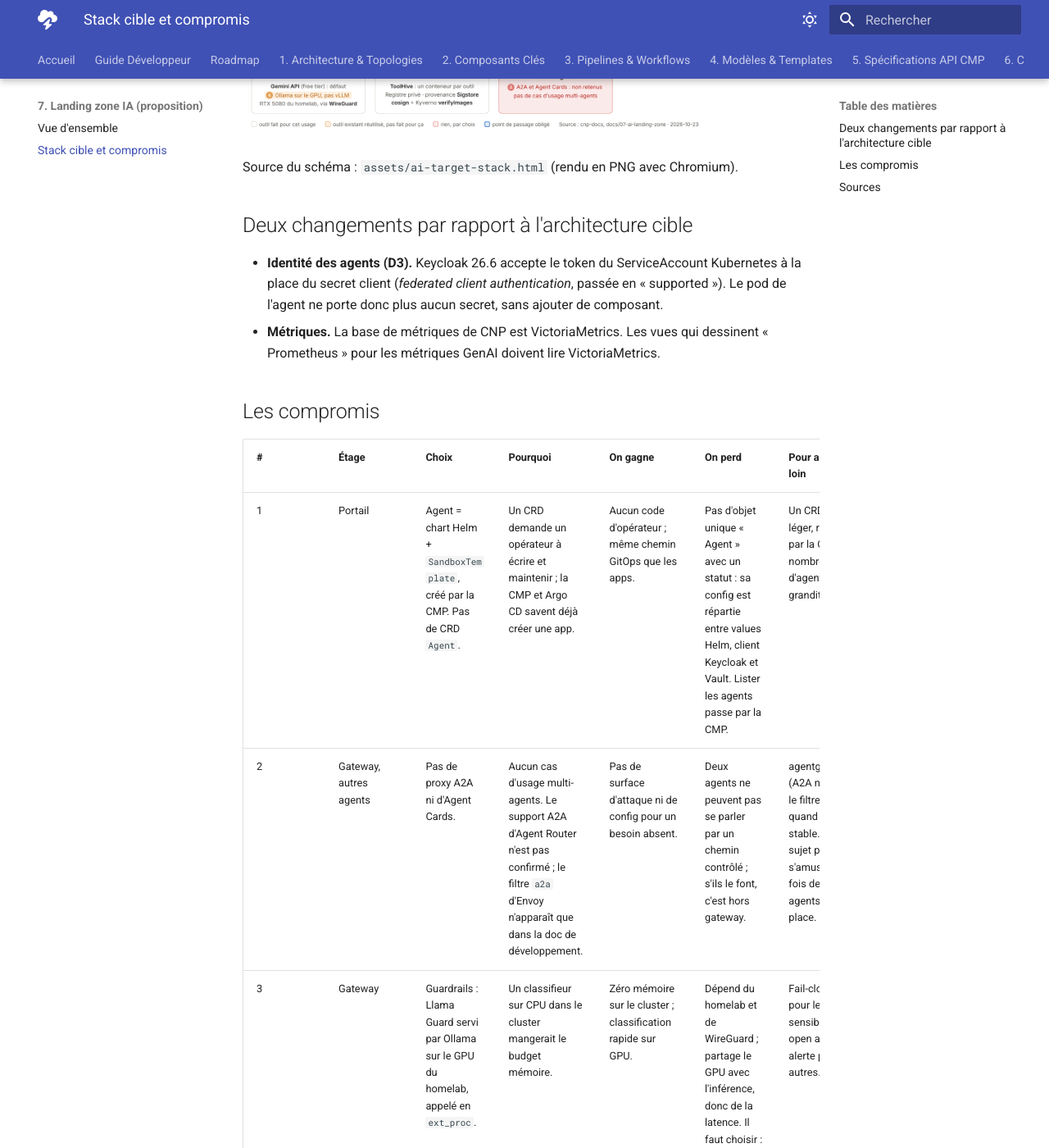
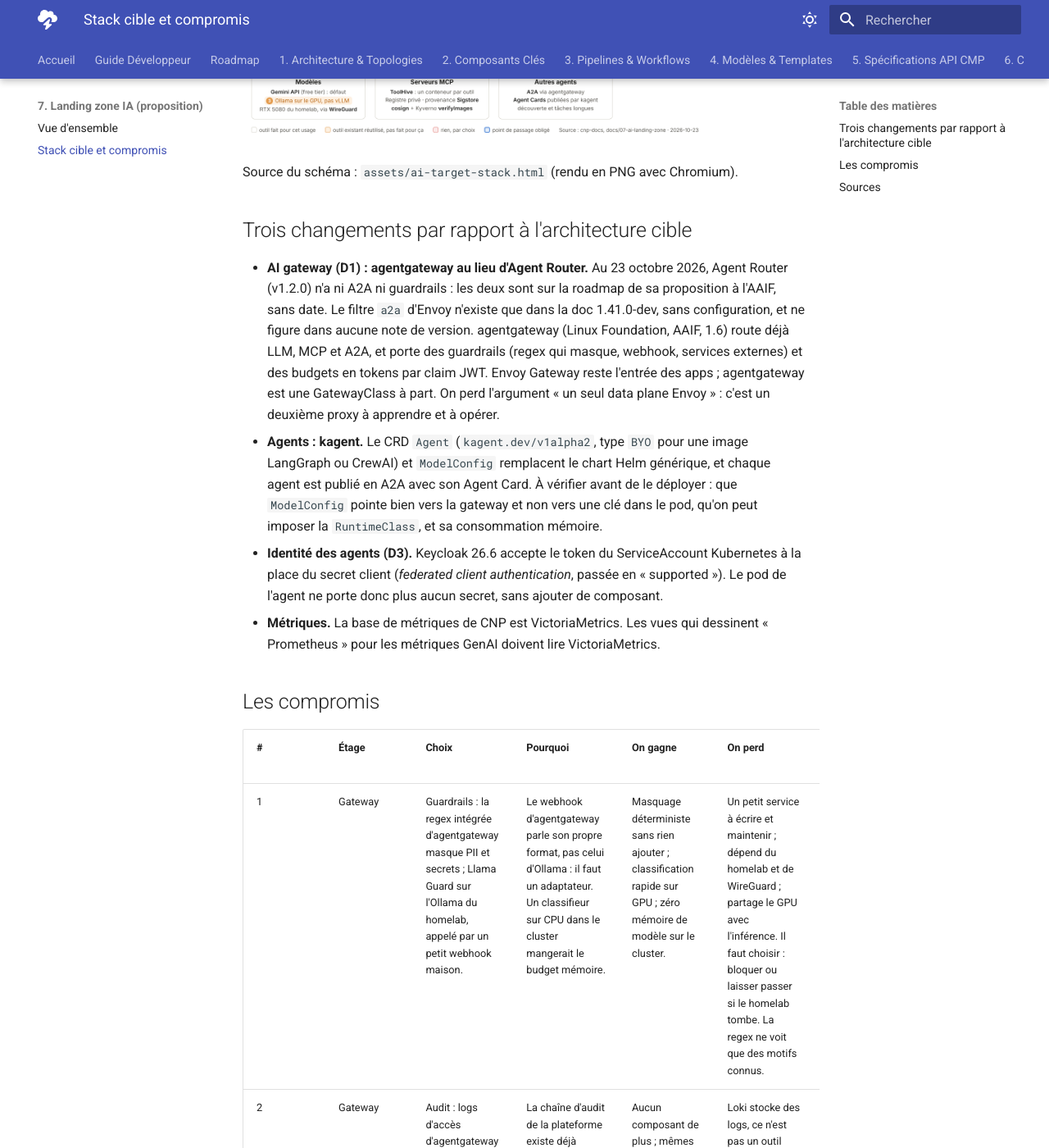
Before and after one commit to 3-Istor/cnp-docs, an MkDocs documentation site: the page built from docs/07-ai-landing-zone/01-stack-cible.md, in a window 1280 px wide and 1400 px high, scrolled down 706 px. Shown: the whole window at 82% size. Built offline with MkDocs 1.6.1 and Material for MkDocs 9.7.7, drawn with Linux system fonts in a browser that asks for light colours; some of the changed text lies outside the part shown.

Commit message:
Switch the AI gateway to agentgateway and add kagent for agents
Agent Router 1.2 has neither A2A nor guardrails yet (roadmap only) and the
Envoy a2a filter exists only in 1.41-dev docs. agentgateway routes LLM, MCP
and A2A and has guardrails and per-agent token budgets; kagent brings the
Agent CRD and A2A publishing. Trade-offs renumbered 1 to 7.

Co-Authored-By: Claude Opus 5.5 <noreply@anthropic.com>
Claude-Session: https://claude.ai/code/session_01XfZAa9sZebP5HHG6wWjicd

```diff
--- a/docs/07-ai-landing-zone/01-stack-cible.md
+++ b/docs/07-ai-landing-zone/01-stack-cible.md
@@ -14,7 +14,21 @@ consomme beaucoup est écarté quand la plateforme a déjà de quoi couvrir le b
 
 Source du schéma : `assets/ai-target-stack.html` (rendu en PNG avec Chromium).
 
-## Deux changements par rapport à l'architecture cible
+## Trois changements par rapport à l'architecture cible
+
+- **AI gateway (D1) : agentgateway au lieu d'Agent Router.** Au 23 octobre 2026, Agent Router
+  (v1.2.0) n'a ni A2A ni guardrails : les deux sont sur la roadmap de sa proposition à l'AAIF,
+  sans date. Le filtre `a2a` d'Envoy n'existe que dans la doc 1.41.0-dev, sans configuration, et
+  ne figure dans aucune note de version. agentgateway (Linux Foundation, AAIF, 1.6) route déjà
+  LLM, MCP et A2A, et porte des guardrails (regex qui masque, webhook, services externes) et des
+  budgets en tokens par claim JWT. Envoy Gateway reste l'entrée des apps ; agentgateway est une
+  GatewayClass à part. On perd l'argument « un seul data plane Envoy » : c'est un deuxième proxy
+  à apprendre et à opérer.
+- **Agents : kagent.** Le CRD `Agent` (`kagent.dev/v1alpha2`, type `BYO` pour une image
+  LangGraph ou CrewAI) et `ModelConfig` remplacent le chart Helm générique, et chaque agent est
+  publié en A2A avec son Agent Card. À vérifier avant de le déployer : que `ModelConfig` pointe
+  bien vers la gateway et non vers une clé dans le pod, qu'on peut imposer la `RuntimeClass`, et
+  sa consommation mémoire.
 
 - **Identité des agents (D3).** Keycloak 26.6 accepte le token du ServiceAccount Kubernetes à la
   place du secret client (*federated client authentication*, passée en « supported »). Le pod
@@ -26,21 +40,21 @@ Source du schéma : `assets/ai-target-stack.html` (rendu en PNG avec Chromium).
 
 | # | Étage | Choix | Pourquoi | On gagne | On perd | Pour aller plus loin |
 |---|---|---|---|---|---|---|
-| 1 | Portail | Agent = chart Helm + `SandboxTemplate`, créé par la CMP. Pas de CRD `Agent`. | Un CRD demande un opérateur à écrire et maintenir ; la CMP et Argo CD savent déjà créer une app. | Aucun code d'opérateur ; même chemin GitOps que les apps. | Pas d'objet unique « Agent » avec un statut : sa config est répartie entre values Helm, client Keycloak et Vault. Lister les agents passe par la CMP. | Un CRD `Agent` léger, réconcilié par la CMP, si le nombre d'agents grandit. |
-| 2 | Gateway, autres agents | Pas de proxy A2A ni d'Agent Cards. | Aucun cas d'usage multi-agents. Le support A2A d'Agent Router n'est pas confirmé ; le filtre `a2a` d'Envoy n'apparaît que dans la doc de développement. | Pas de surface d'attaque ni de config pour un besoin absent. | Deux agents ne peuvent pas se parler par un chemin contrôlé ; s'ils le font, c'est hors gateway. | agentgateway (A2A natif), ou le filtre Envoy quand il sera stable. Bon sujet pour s'amuser une fois deux agents en place. |
-| 3 | Gateway | Guardrails : Llama Guard servi par Ollama sur le GPU du homelab, appelé en `ext_proc`. | Un classifieur sur CPU dans le cluster mangerait le budget mémoire. | Zéro mémoire sur le cluster ; classification rapide sur GPU. | Dépend du homelab et de WireGuard ; partage le GPU avec l'inférence, donc de la latence. Il faut choisir : bloquer (fail-closed) ou laisser passer si le homelab tombe. | Fail-closed pour les projets sensibles, fail-open avec alerte pour les autres. |
-| 4 | Gateway | Masquage PII et secrets : aucun outil. | Jamais conçu ; un service de détection de PII (Python et modèles NLP) est lourd pour le budget. | Rien à faire tourner. | Un secret ou une donnée personnelle dans un prompt peut partir chez Gemini, dont le free tier peut utiliser les données. Llama Guard classe le contenu, il ne masque rien. | Court terme : filtre regex des secrets dans l'`ext_proc` (léger). Plus tard : un service type Presidio sur le GPU. D'ici là, les projets *Local* restent sur Ollama. |
-| 5 | Gateway | Audit : access logs de la gateway et décisions OPA → Alloy → Loki, puis l'archive Object Lock existante. | La chaîne d'audit de la plateforme existe déjà (CronJob `audit-archive`, bucket RGW en COMPLIANCE 30 jours). | Aucun composant de plus ; mêmes requêtes LogQL, mêmes alertes, même archive. | Loki est un stockage de logs, pas un outil d'audit : pas de schéma imposé, recherche par agent ou par outil seulement si les champs sont bien posés. 14 jours à chaud par défaut. | Fixer les champs (utilisateur, agent, projet, modèle, outil, tokens, décision), passer `ai-gateway` à 30 jours, ajouter la source à l'export de l'archive. |
-| 6 | Modèles | Ollama sur la RTX 5080 du homelab, pas vLLM. | Un seul GPU de 16 Go, un usage de labo. | Un binaire, beaucoup de modèles, changement de modèle à chaud, API compatible OpenAI. | Moins de débit sous charge concurrente que vLLM, moins de réglages de production ; l'Inference Extension ne s'applique pas. | vLLM si plusieurs GPU ou beaucoup d'appels simultanés. |
-| 7 | Identité | Pas de SPIRE / SPIFFE. | Avec la federated client authentication, Keycloak donne déjà une identité de workload sans secret. SPIRE ajoute un serveur et un agent par nœud. | Une brique de moins ; le pod n'a plus de secret. | Pas de SVID pour du mTLS entre workloads ; l'identité reste liée à Kubernetes, ce qui complique la fédération avec EKS et GKE. Le support SPIFFE de Keycloak est encore en preview. | SPIRE quand le mTLS entre agents ou la fédération multicloud deviennent utiles. Léger : bon candidat pour s'amuser. |
-| 8 | Observabilité | Traces LLM dans Tempo et Grafana, pas Langfuse. | Langfuse auto-hébergé demande au moins ~21,5 Gio de RAM (web, worker, ClickHouse, Postgres, Redis) : hors budget. | Une seule stack d'observabilité, déjà opérée. | Pas d'interface pensée pour les LLM : pas de lecture confortable des prompts et réponses par session, pas d'annotation ni de score, pas de gestion de prompts. | Arize Phoenix : un conteneur, OTel natif. Arize fait tourner ses instances hébergées avec 2 Go de RAM et 1 CPU ; ici il s'appuierait sur un Postgres CloudNativePG. Les évals tournent avec promptfoo dans GitHub Actions, sans rien sur le cluster (MIT ; rachat par OpenAI annoncé en mars 2026, à surveiller). |
-| 9 | FinOps | Budgets : quotas de tokens au rate limit de la gateway et OpenCost. | Rien de dédié au FinOps LLM ; la gateway compte déjà les tokens. | Le plafond est appliqué à la gateway, pas seulement constaté. | Le rate limit compte des tokens par fenêtre, pas des euros ; OpenCost chiffre l'infra, pas les appels. La table de prix est à tenir à la main. | Quota par agent en plus du quota par projet ; coût en euros calculé dans Grafana (tokens × prix) ; alerte à 80 %. |
-| 10 | FinOps | Plafond d'étapes : limite d'itérations du framework (par exemple `recursion_limit` de LangGraph), posée par le kit d'agent. | La gateway ne voit que des appels, pas les étapes d'un agent. | Zéro composant. | Rien ne l'impose côté plateforme : un agent au code maison peut l'ignorer. | Le quota de tokens par agent sert de plafond dur ; une policy de revue du kit d'agent vérifie la limite. |
+| 1 | Gateway | Guardrails : la regex intégrée d'agentgateway masque PII et secrets ; Llama Guard sur l'Ollama du homelab, appelé par un petit webhook maison. | Le webhook d'agentgateway parle son propre format, pas celui d'Ollama : il faut un adaptateur. Un classifieur sur CPU dans le cluster mangerait le budget mémoire. | Masquage déterministe sans rien ajouter ; classification rapide sur GPU ; zéro mémoire de modèle sur le cluster. | Un petit service à écrire et maintenir ; dépend du homelab et de WireGuard ; partage le GPU avec l'inférence. Il faut choisir : bloquer ou laisser passer si le homelab tombe. La regex ne voit que des motifs connus. | Fail-closed pour les projets sensibles, mode `Audit` avec alerte pour les autres. |
+| 2 | Gateway | Audit : logs d'accès d'agentgateway → Alloy → Loki, puis l'archive Object Lock existante. | La chaîne d'audit de la plateforme existe déjà (CronJob `audit-archive`, bucket RGW en COMPLIANCE 30 jours). | Aucun composant de plus ; mêmes requêtes LogQL, mêmes alertes, même archive. | Loki stocke des logs, ce n'est pas un outil d'audit : la recherche par agent ou par outil dépend des champs posés. 14 jours à chaud par défaut. | Fixer les champs (utilisateur, agent, projet, modèle, outil, tokens, décision), passer le namespace de la gateway à 30 jours, l'ajouter à l'export de l'archive. |
+| 3 | Modèles | Ollama sur la RTX 5080 du homelab, pas vLLM. | Un seul GPU de 16 Go, un usage de labo. | Un binaire, beaucoup de modèles, changement de modèle à chaud, API compatible OpenAI. | Moins de débit sous charge concurrente que vLLM, moins de réglages de production. | vLLM si plusieurs GPU ou beaucoup d'appels simultanés. |
+| 4 | Identité | Pas de SPIRE / SPIFFE. | Keycloak 26.6 donne déjà une identité de workload sans secret (federated client authentication avec le token du ServiceAccount). SPIRE ajoute un serveur et un agent par nœud. | Une brique de moins ; le pod n'a plus de secret. | Pas de SVID pour du mTLS entre workloads ; l'identité reste liée à Kubernetes, ce qui complique la fédération avec EKS et GKE. Le support SPIFFE de Keycloak est encore en preview. | SPIRE quand le mTLS entre agents (utile avec A2A) ou la fédération multicloud deviennent utiles. Léger : bon candidat pour s'amuser. |
+| 5 | Observabilité | Traces LLM dans Tempo et Grafana, pas Langfuse. | Langfuse auto-hébergé demande au moins ~21,5 Gio de RAM (web, worker, ClickHouse, Postgres, Redis) : hors budget. | Une seule stack d'observabilité, déjà opérée. | Pas d'interface pensée pour les LLM : pas de lecture confortable des prompts et réponses par session, pas d'annotation ni de score, pas de gestion de prompts. | Arize Phoenix : un conteneur, OTel natif ; Arize fait tourner ses instances hébergées avec 2 Go de RAM et 1 CPU, ici avec un Postgres CloudNativePG. Évals : promptfoo dans GitHub Actions, rien sur le cluster (MIT ; rachat par OpenAI annoncé en mars 2026, à surveiller). |
+| 6 | FinOps | Budgets en tokens par agent (rate limit global d'agentgateway, clé = claim du JWT) et OpenCost. | La gateway compte déjà les tokens ; rien de dédié au FinOps LLM. | Le plafond est appliqué à la gateway, par agent et par jour. | Des tokens, pas des euros : la doc d'agentgateway renvoie au calcul tokens × prix ; OpenCost chiffre l'infra, pas les appels. La table de prix est à tenir à la main. | Coût en euros calculé dans Grafana (tokens × prix) ; alerte à 80 %. |
+| 7 | FinOps | Plafond d'étapes : limite d'itérations du framework (par exemple `recursion_limit` de LangGraph), posée par le kit d'agent. | La gateway ne voit que des appels, pas les étapes d'un agent. | Zéro composant. | Rien ne l'impose côté plateforme : un agent au code maison peut l'ignorer. | Le budget en tokens par agent sert de plafond dur. |
 
 ## Sources
 
 - [Keycloak 26.6.0 released](https://www.keycloak.org/2026/04/keycloak-2660-released) et [Federated client authentication](https://www.keycloak.org/2026/01/federated-client-authentication)
-- [Envoy, filtre a2a](https://www.envoyproxy.io/docs/envoy/latest/configuration/http/http_filters/a2a_filter) et [FAQ agentgateway](https://agentgateway.dev/docs/faqs)
+- [Agent Router, notes de version](https://theagentrouter.ai/release-notes/) et [proposition à l'AAIF (roadmap)](https://github.com/aaif/project-proposals/issues/18)
+- [Envoy, filtre a2a (doc 1.41.0-dev)](https://envoyproxy.io/docs/envoy/latest/configuration/http/http_filters/a2a_filter) et [historique des versions](https://www.envoyproxy.io/docs/envoy/latest/version_history/version_history)
+- [agentgateway 1.6](https://agentgateway.dev/docs/standalone/latest/), [guardrails](https://agentgateway.dev/docs/kubernetes/latest/documentation/llm/guardrails/overview/), [budgets](https://agentgateway.dev/docs/kubernetes/latest/llm/cost-controls/budget-limits/)
+- [kagent, agent BYO](https://kagent.dev/docs/kagent/examples/langchain-byo/) et [A2A BYO](https://www.kagent.dev/docs/kagent/examples/a2a-byo)
 - [ToolHive, registre personnalisé](https://docs.stacklok.com/toolhive/guides-ui/registry) et [vérification des serveurs MCP](https://stacklok.com/blog/from-unknown-to-verified-solving-the-mcp-server-trust-problem/)
 - [Arize Phoenix, dimensionnement en auto-hébergement](https://community.arize.com/x/phoenix-support/5b5uwoj3d0mw/recommended-specs-for-self-hosting-ecs-with-postgr)
 - [Frameworks d'évaluation open source en 2026](https://futureagi.com/blog/best-open-source-eval-frameworks-2026)
```
Also changed, not shown: docs/07-ai-landing-zone/assets/ai-target-stack.html (+17 -15 lines), docs/07-ai-landing-zone/assets/ai-target-stack.png.
